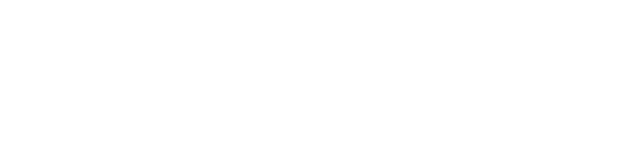
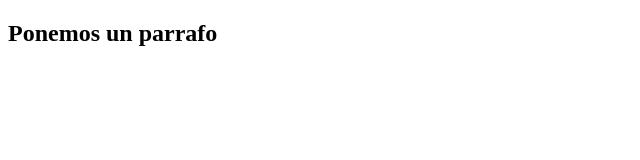
Before and after one commit to espiraculo/codo_ejemplo_git, a plain HTML site: page index.html in a window 1280 px wide. Shown: the whole page, without its empty margins (0-640 px from the left). Drawn offline with Linux system fonts and the light colour scheme.

Commit message:
Agregue un h2

```diff
--- a/index.html
+++ b/index.html
@@ -7,6 +7,6 @@
     <title>Document</title>
 </head>
 <body>
-
+    <h2>Ponemos un parrafo</h2>
 </body>
 </html>
```
